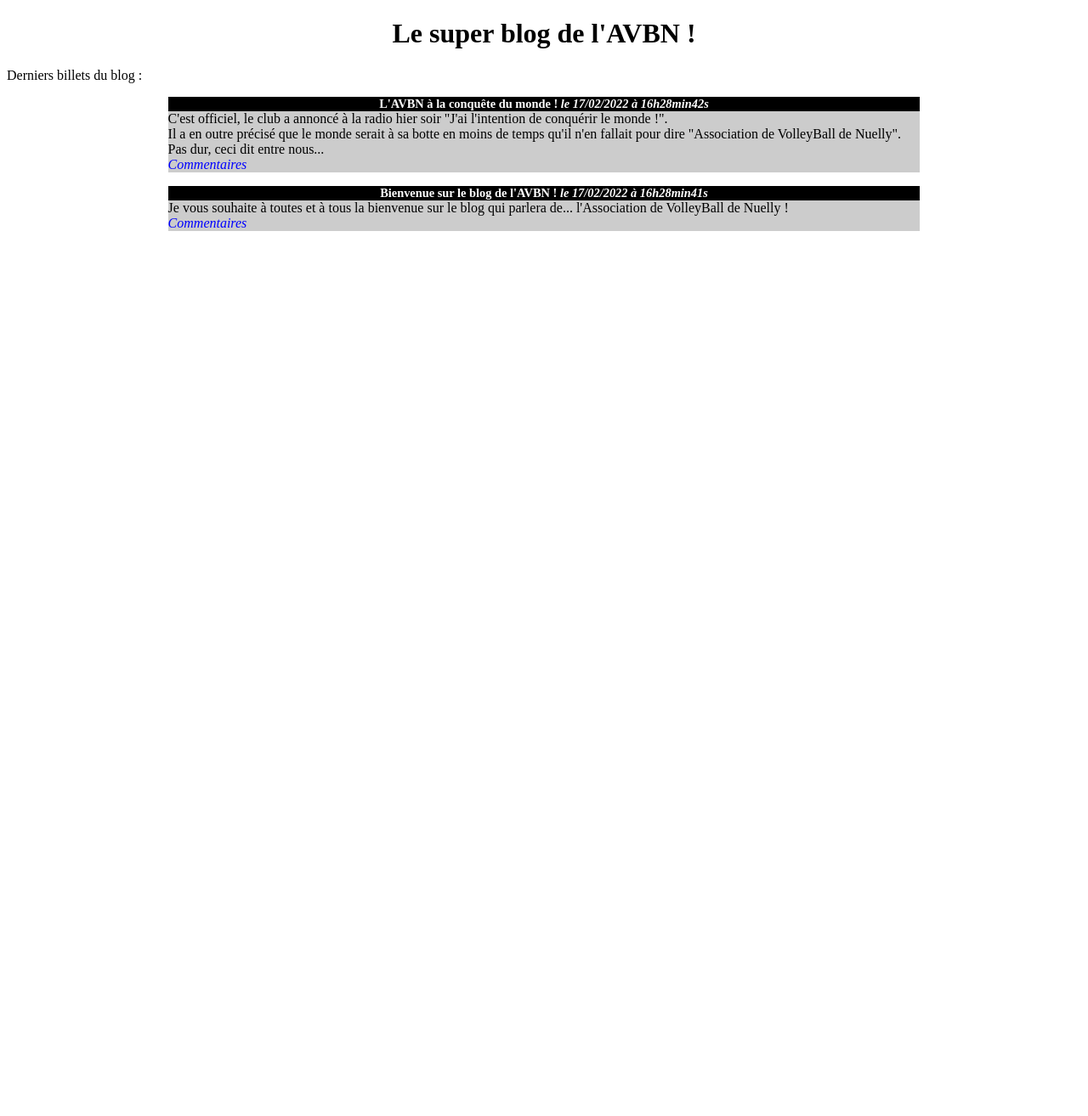
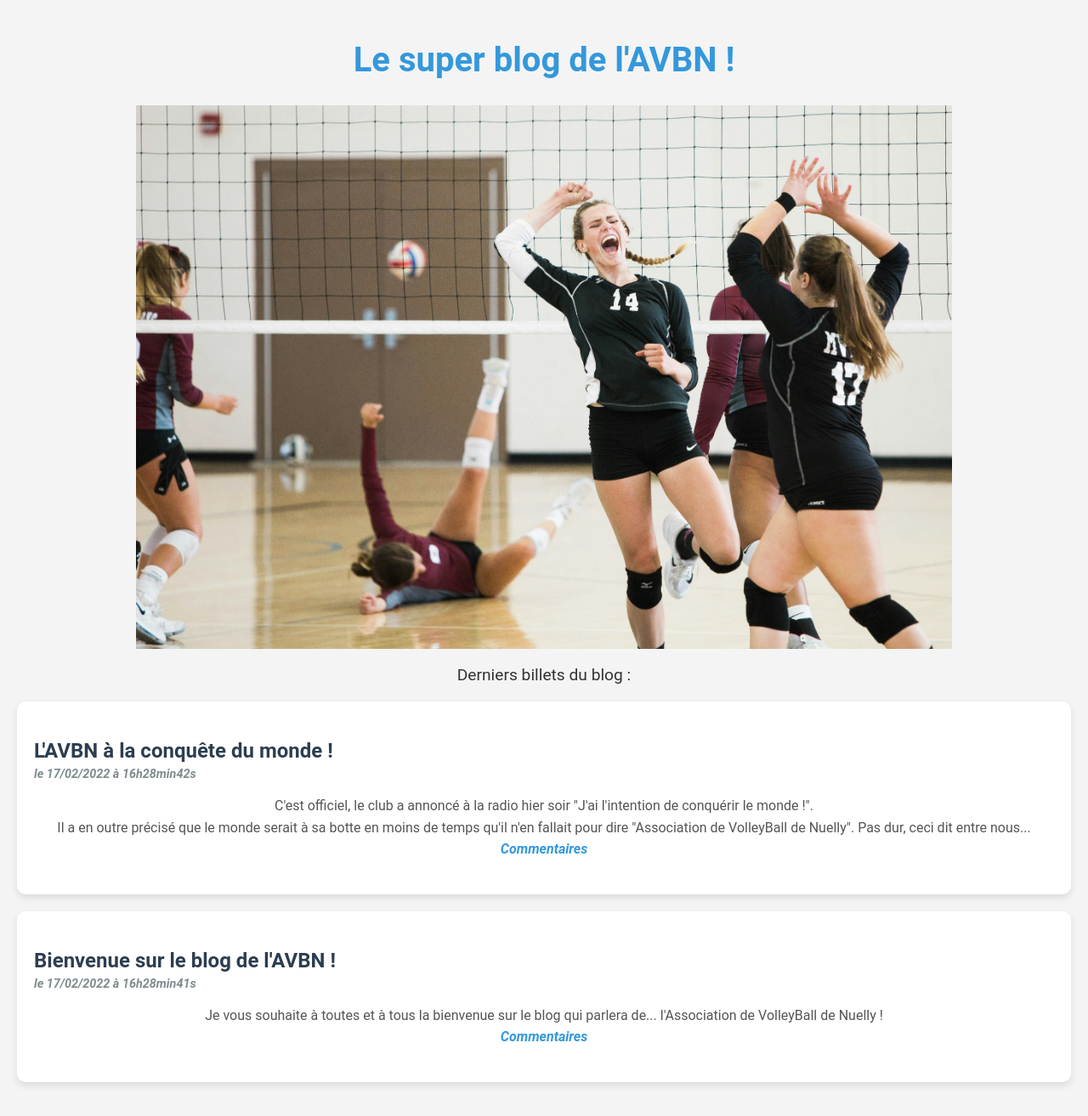
Before and after one commit to zaaine/Blog-Association, a PHP site: page / in a window 1280 px wide. Shown: the whole page at 85% size. Before the commit the page ends 272 px from the top, so only its background shows below. Run offline with PHP 8.4, Linux system fonts and the light colour scheme; data comes from the database, SQL or seed files in the repository.

Commit message:
Ajout de styles pour le blog et d'une photo d'équipe.

```diff
--- /dev/null
+++ b/blog/src/styles/style.css
@@ -0,0 +1,99 @@
+/* Style global */
+body {
+  font-family: "Roboto", sans-serif;
+  background-color: #f4f4f4;
+  color: #333;
+  margin: 0;
+  padding: 20px;
+}
+
+/* Style du titre principal */
+h1 {
+  color: #3498db;
+  font-size: 2.5rem;
+  text-align: center;
+  margin-bottom: 30px;
+}
+
+.picture {
+  height: 40rem;
+  display: flex;
+  flex-direction: row;
+  justify-content: center;
+  margin: auto;
+}
+
+/* Style pour le paragraphe d'introduction */
+p {
+  font-size: 1.2rem;
+  text-align: center;
+  margin-bottom: 20px;
+}
+
+/* Style pour chaque article (card) */
+.news {
+  background-color: #fff;
+  padding: 20px;
+  margin-bottom: 20px;
+  border-radius: 10px;
+  box-shadow: 0 4px 8px rgba(0, 0, 0, 0.1);
+  transition: transform 0.3s ease, box-shadow 0.3s ease;
+}
+
+.news:hover {
+  transform: translateY(-5px);
+  box-shadow: 0 6px 12px rgba(0, 0, 0, 0.2);
+}
+
+/* Style du titre de l'article */
+.news h3 {
+  color: #2c3e50;
+  font-size: 1.5rem;
+  margin-bottom: 10px;
+}
+
+/* Style pour la date de l'article */
+.news h3 em {
+  font-size: 0.9rem;
+  color: #7f8c8d;
+  display: block;
+  margin-top: 5px;
+}
+
+/* Style du contenu de l'article */
+.news p {
+  font-size: 1rem;
+  line-height: 1.6;
+  color: #555;
+}
+
+/* Style pour le lien des commentaires */
+.news a {
+  color: #3498db;
+  text-decoration: none;
+  font-weight: bold;
+  transition: color 0.3s ease;
+}
+
+.news a:hover {
+  color: #2980b9;
+}
+
+/* Responsive pour les petits écrans */
+@media (max-width: 768px) {
+  h1 {
+    font-size: 2rem;
+  }
+
+  .news {
+    padding: 15px;
+  }
+
+  .news h3 {
+    font-size: 1.3rem;
+  }
+
+  .news p {
+    font-size: 0.9rem;
+  }
+}
--- a/blog/style.css
+++ /dev/null
@@ -1,27 +0,0 @@
-h1, h3
-{
-    text-align:center;
-}
-h3
-{
-    background-color:black;
-    color:white;
-    font-size:0.9em;
-    margin-bottom:0px;
-}
-.news p
-{
-    background-color:#CCCCCC;
-    margin-top:0px;
-}
-.news
-{
-    width:70%;
-    margin:auto;
-}
-
-a
-{
-    text-decoration: none;
-    color: blue;
-}
--- a/blog/templates/homepage.php
+++ b/blog/templates/homepage.php
@@ -2,6 +2,7 @@
 
 <?php ob_start(); ?>
 <h1>Le super blog de l'AVBN !</h1>
+<img src="src/assets/AVBN.jpg" alt="team-volley" class="picture">
 <p>Derniers billets du blog :</p>
 
 <?php
--- a/blog/templates/layout.php
+++ b/blog/templates/layout.php
@@ -3,7 +3,8 @@
     <head>
         <meta charset="utf-8" />
         <title><?= $title ?></title>
-        <link href="style.css" rel="stylesheet" />
+        <link rel="stylesheet" href="src/styles/style.css">
+
     </head>
 
     <body>
```
Also changed, not shown: blog/src/assets/AVBN.jpg (added).
